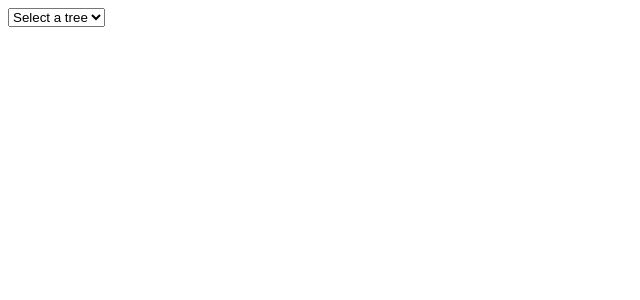
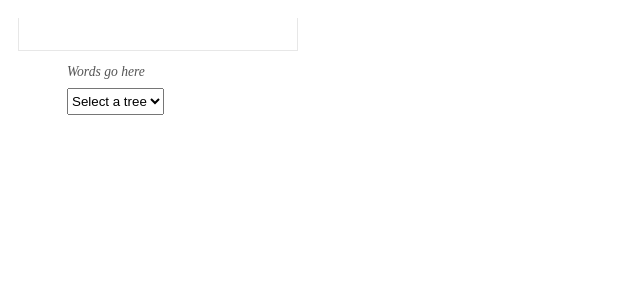
Before and after one commit to AaronDavidNewman/vue3base, a Vue app: page / in a window 1280 px wide. Shown: the top 300 px of the page, without its empty margins (0-640 px from the left). Built offline with nearby package versions, Linux system fonts and the light colour scheme.

Commit message:
Fix some tree updates so they are reactiive

```diff
--- a/src/components/App.vue
+++ b/src/components/App.vue
@@ -1,5 +1,15 @@
 <template>
-  <treetop :treelist="treelist" @tree-selected="treeSelected"></treetop>
+  <div class="tabContent">
+    <div class="itemPreferences">
+      <div class="itemPropertiesContainer">
+        <div class="formSection">
+          <ul class="nav-tabs">
+            <li class="nav-tab">
+              <p class="stdSubIntro">Words go here</p>
+              <treetop
+                :treelist="treelist"
+                @tree-selected="treeSelected"
+              ></treetop>
               <div v-for="level in levels" :key="level.id">
                 <treeview
                   :items="level.items"
@@ -10,11 +20,17 @@
                 >
                 </treeview>
               </div>
+            </li>
+          </ul>
+        </div>
+      </div>
+    </div>
+  </div>
 </template>
 <script>
 import { default as treetop } from "./treetop.vue";
 import { default as treeview } from "./treeview.vue";
-import { sampleData } from '../sampleData.js';
+import { sampleData } from "../sampleData.js";
 function getTreeList() {
   return sampleData.map((x) => {
     return { label: x.label, id: x.id, index: x.index };
@@ -45,10 +61,40 @@ export default {
       this.selectedTree = getTree(val.value);
       if (this.selectedTree && this.selectedTree.levels) {
         this.currentLevel = 0;
-        this.levels = [];
-        this.selectedValues = [];
+        this.levels.splice(0);
+        this.selectedValues.splice(0);
         this.updateTree();
       }
+    },
+    createEmptyTreeNode(node) {
+      return {
+        level: node.level,
+        id: node.id,
+        label: node.label,
+        items: [],
+      };
+    },
+    copyTreeNode(node) {
+      const rv = this.createEmptyTreeNode(node);
+      node.items.forEach((item) => {
+        rv.items.push({
+          id: item.id,
+          label: item.label,
+        });
+      });
+      return rv;
+    },
+    clearComponentNode(compNode, treeNode) {
+      compNode.level = treeNode.level;
+      compNode.id = treeNode.id;
+      compNode.label = treeNode.label;
+      compNode.items.splice(0);
+    },
+    updateComponentNode(compNode, treeNode) {
+      this.clearComponentNode(compNode, treeNode);
+      treeNode.items.forEach((item) => {
+        compNode.items.push({ id: item.id, label: item.label });
+      });
     },
     updateTree() {
       const tree = this.selectedTree;
@@ -58,32 +104,21 @@ export default {
           if (level.level === this.currentLevel) {
             // add if new, else just update
             if (this.levels.length <= this.currentLevel) {
-              this.levels.push(level);
+              this.levels.push(this.copyTreeNode(level));
             } else {
               // Update all fields individually, so the Vue ref tracker informs the child.
+              // We want the list for each level, but we don't want the tree values until the parent is picked
               const ix = level.level;
-              this.levels[ix].level = level.level;
-              this.levels[ix].id = level.id;
-              this.levels[ix].label = level.label;
-              this.levels[ix].items = level.items;
+              this.updateComponentNode(this.levels[ix], level);
             }
           } else if (level.level > this.currentLevel) {
             // For levels above the current level, we don't know the value yet.  So empty it of items.
             // For levels below the current level, leave the values alone
-            const levelObj = {
-              level: level.level,
-              id: level.id,
-              label: level.label,
-              items: [],
-            };
             if (this.levels.length <= level.level) {
-              this.levels.push(levelObj);
+              this.levels.push(this.createEmptyTreeNode(level));
             } else {
               const ix = level.level;
-              this.levels[ix].level = levelObj.level;
-              this.levels[ix].id = levelObj.id;
-              this.levels[ix].label = levelObj.label;
-              this.levels[ix].items = [];
+              this.clearComponentNode(this.levels[ix], level);
             }
           }
         });
@@ -93,6 +128,8 @@ export default {
       if (this.selectedValues.length <= val.level) {
         this.selectedValues.push(val.value);
       } else {
+        // If the level selected is above the latest selected value,
+        // clear the values below.
         this.selectedValues[val.level] = val.value;
         var i = val.level + 1;
         const len = this.selectedValues.length;
@@ -101,13 +138,15 @@ export default {
           i += 1;
         }
       }
-      if (val.level === this.currentLevel && this.selectedTree.levels.length > this.currentLevel + 1) {
+      if (
+        val.level === this.currentLevel &&
+        this.selectedTree.levels.length > this.currentLevel + 1
+      ) {
+        // We have selected a value at a tree level, and there is at least one branch
+        // further down the tree.
         const ix = val.level + 1;
         const inst = this.selectedTree.levels[ix];
-        this.levels[ix].level = inst.level;
-        this.levels[ix].id = inst.id;
-        this.levels[ix].label = inst.label;
-        this.levels[ix].items = inst.items;
+        this.updateComponentNode(this.levels[ix], inst);
         this.currentLevel += 1;
       } else if (val.level < this.currentLevel) {
         if (this.levels.length > val.level + 1) {
@@ -117,8 +156,55 @@ export default {
         }
         this.updateTree();
       }
-      console.log(JSON.stringify(this.selectedValues, null, ''));
+      console.log(JSON.stringify(this.selectedValues, null, ""));
     },
   },
 };
 </script>
+<style>
+.stdIntro {
+  font-size: 0.9rem;
+  margin-top: 0.5rem;
+  margin-bottom: 0.5rem;
+}
+
+.stdSubIntro {
+  font-size: 0.85rem;
+  padding: 0.5rem 0;
+  margin-bottom: 0;
+  font-style: italic;
+  color: #555;
+  line-height: 1.2;
+}
+.formSection {
+  padding: 0.5em;
+  border: 1px solid #e7e7e7;
+  border-top: none;
+}
+.itemPropertiesContainer {
+  flex-grow: 9;
+  flex-shrink: 1;
+  overflow: auto;
+  padding: 10px;
+  position: relative;
+  z-index: 1;
+}
+.itemPreferences {
+  border: solid 1px var(--items-bg-color);
+  display: flex;
+  flex-direction: column;
+  opacity: 1;
+  width: 300px;
+}
+.tabContent {
+  display: flex;
+  flex-direction: row;
+  flex-grow: 9;
+  flex-shrink: 0;
+}
+.nav-tabs > li {
+  float: left;
+  margin-bottom: -1px;
+  list-style: none;
+}
+</style>
--- a/src/components/treetop.vue
+++ b/src/components/treetop.vue
@@ -1,5 +1,5 @@
 <template>
-  <select v-bind:id="currentTree" @change="selected">
+  <select v-bind:id="currentTree" @change="selected" class="astAttrSelect">
     <option value="" disabled="" selected="">Select a tree</option>
     <option v-for="tree in treelist" :key="tree.id" v-bind:value="tree.id">
       {{ tree.label }}
@@ -34,8 +34,13 @@ export default defineComponent({
 
 
 <style>
-.greeting {
-  color: red;
-  font-weight: bold;
+.tabOpen-Items select.astAttrSelect {
+    min-height: 2em;
+}
+.itemPropertiesContainer select{
+  max-width: 100%;
+  min-width: 90%;
+  width: 100%;
+  min-height: 2em;
 }
 </style>
--- a/src/components/treeview.vue
+++ b/src/components/treeview.vue
@@ -1,7 +1,7 @@
 <template>
   <div class="form-group form-group-constrained">
     <label class="form-group-label" v-bind:for="id"> {{ label }} </label>
-    <select v-bind:id="id" @change="selected">
+    <select v-bind:id="id" @change="selected" :disabled="isDisabled">
       <option value="" disabled="" selected="">Select a {{ label }}</option>
       <option v-for="item in items" :key="item.label" v-bind:value="item.id">
         {{ item.label }}
@@ -10,14 +10,14 @@
   </div>
 </template>
 <script>
-import { ref } from "vue";
+import { ref, toRef } from "vue";
 export default {
   name: "treeview",
   setup(props) {
-    const id = ref(props.id);
-    const label = ref(props.label);
-    const items = ref(props.items);
-    const level = ref(props.level);
+    const id = props.id;
+    const label = props.label;
+    const items = props.items;
+    const level = props.level;
     return { id, label, items, level };
   },
   data() {
@@ -29,6 +29,11 @@ export default {
     label: String,
     items: Array,
     level: Number,
+  },
+  computed: {
+    isDisabled() {
+      return this.items.length < 1;
+    }
   },
   methods: {
     selected(ev) {
@@ -47,4 +52,15 @@ export default {
   min-width: 49%;
   margin-bottom: 3px;
 }
+.itemPropertiesContainer select{
+  max-width: 100%;
+  min-width: 90%;
+  width: 100%;
+  min-height: 2em;
+}
+.itemPreferences label {
+  display: inline-block;
+  min-width: 49%;
+  margin-bottom: 3px;
+}
 </style>
```
Lines whose indentation alone changed are shown as unchanged.
